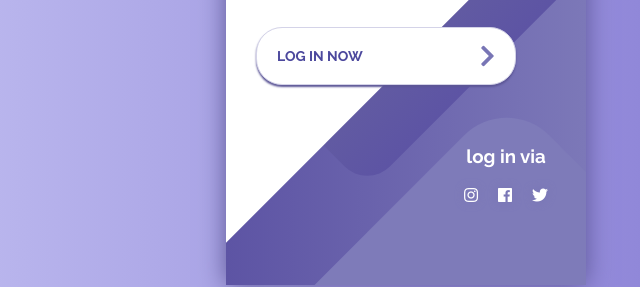
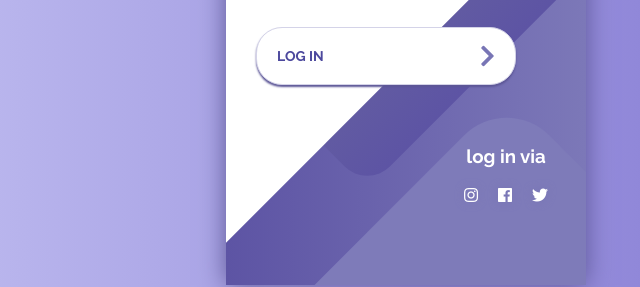
Before and after one commit to 103hz/HTML_Login-1, a plain HTML site: page index.html in a window 1280 px wide. Shown: the part 415-702 px from the top of the page, 234-874 px from the left. Drawn offline with Linux system fonts and the light colour scheme.

Commit message:
grammar...

```diff
--- a/index.html
+++ b/index.html
@@ -21,7 +21,7 @@
 					<input type="password" class="login__input" placeholder="Password">
 				</div>
 				<button class="button login__submit">
-					<span class="button__text">Log In Now</span>
+					<span class="button__text">Log In</span>
 					<i class="button__icon fas fa-chevron-right"></i>
 				</button>
 			</form>
```
